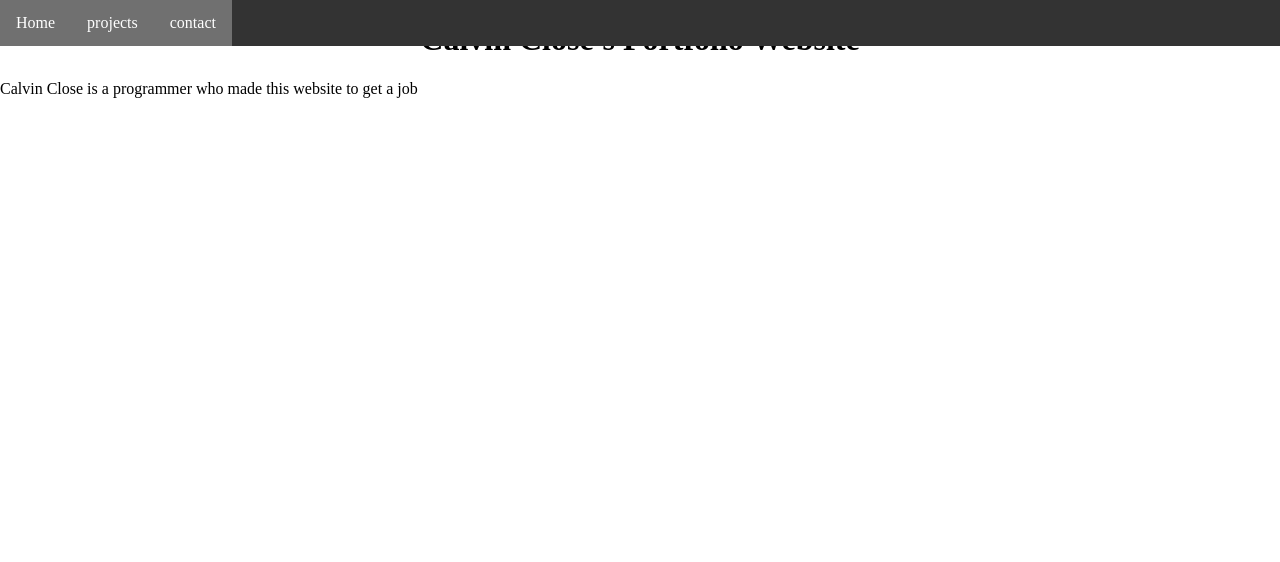
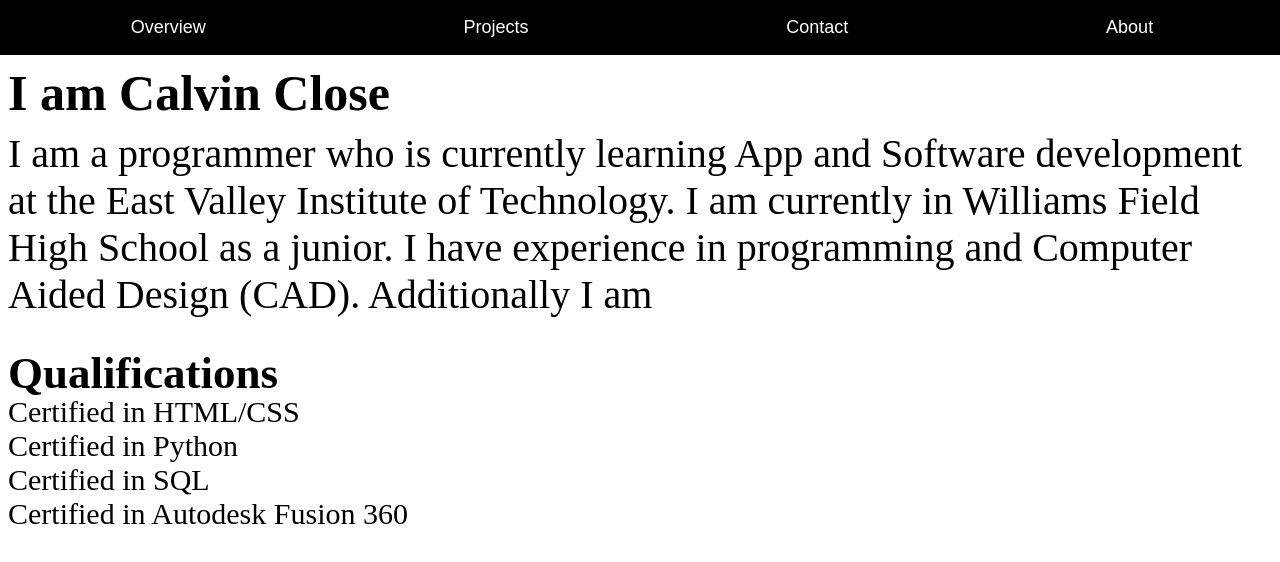
Before and after one commit to cclos409/cclos409.github.io, a plain HTML site: page index.html in a window 1280 px wide. Drawn offline with Linux system fonts and the light colour scheme.

Commit message:
Update index.html

```diff
--- a/index.html
+++ b/index.html
@@ -1,4 +1,4 @@
-<!DOCTYPE html>
+!DOCTYPE html>
 <html lang= "en">
 <html>
 <head>
@@ -9,41 +9,44 @@
 	<meta name="viewport" content="width=device-width, initial-scale=1">
 	<link rel="stylesheet" href="">
 <style>
-body {margin:0;}
-ul {
-  	list-style-type: none;
-  	margin: 0;
-  	padding: 0;
- 	overflow: hidden;
-  	background-color: #333;
-  	position: fixed;
-  	top: 0;
-  	width: 100%;
-   }
-   li { float: left}
-   li a {
-   display: block;
-   color: white;
-   text-align: center;
-   padding: 14px 16px;
-   text-decoration: none;
-   }
-   li a:hover:not(.active) {
-   background-color: #999
-   }
-   .active{ background-color: #9999;
-   }
+.navbar {
+    display:grid;
+    grid-template-columns: auto auto auto auto;
+    position:fixed;
+    top:0;
+    align-content: space-evenly;
+    width:100%;
+    max-width:100vw;
+    background-color: rgb(0, 0,0);
+    padding:2px;
+    left:0;
+    opacity:1;
+}
+
+
   	</style>
     </head>
 
     <body>
-    <ul>
-    <li><a class="active" href="#home"> Home</a></li>
-    <li><a class="active" href="projects"> projects</a></li>
-    <li><a class="active" href="contact">contact</a></li>
-    </ul>
-        <h1 style=text-align:center>Calvin Close's Portfolio Website</h1>
-        <p>Calvin Close is a programmer who made this website to get a job</p>
+    <script>
 
-    </body>
+
+
+    </script>
+    <div class=navbar>
+        <a  href="" style="size:20px;display:block;padding:15px;background-color: rgb(0, 0, 0);text-align: center;color:rgb(255, 255, 255);text-decoration:none;font-family:Arial, Helvetica, sans-serif;font-size: large;opacity: 1;"> Overview</a>
+        <a  href="https://github.com/" style="size:20px;display:block;padding:15px;background-color: rgb(0, 0, 0,1);text-align: center;color:rgb(255, 255, 255);text-decoration:none;font-family:Arial, Helvetica, sans-serif;font-size: large;fill-opacity: 1;">Projects</a>
+        <a  href="contact" style="size:20px;display:block;padding:15px;background-color: rgb(0, 0, 0);text-align: center;color:rgb(255, 255, 255);text-decoration:none;font-family:Arial, Helvetica, sans-serif;font-size: large">Contact</a>
+        <a  href="About" style="size:20px;display:block;padding:15px;background-color: rgb(0, 0, 0);text-align: center;color:rgb(255, 255, 255);text-decoration:none;font-family:Arial, Helvetica, sans-serif;font-size: large;">About</a>
+    </div>
+<h1 style="position:absolute;font-size:50px;top:30px;text-align:center;">I am Calvin Close</h1>
+<p style="top:90px;font-size:40px;position:absolute;">I am a programmer who is currently learning App and Software development at the East Valley Institute of Technology. I am currently in Williams Field High School as a junior. I have experience in programming and Computer Aided Design (CAD). Additionally I am</p>
+<h2 style="top:310px;font-size:45px;position:absolute;">Qualifications</h2>
+<p style="top:365px;font-size:30px;position:absolute;">Certified in HTML/CSS <br> Certified in Python <br> Certified in SQL <br> Certified in Autodesk Fusion 360</p>
+
+<!--end of homepage-->
+<h1 style="position:absolute;top:100vh;margin-top:50px">Projects</h1>
+<a href="https://www.codewars.com/users/cclos409"style="size:30px;top:113vh;position:absolute;">My Codewars</a>
+
+</body>
 </html>
```
